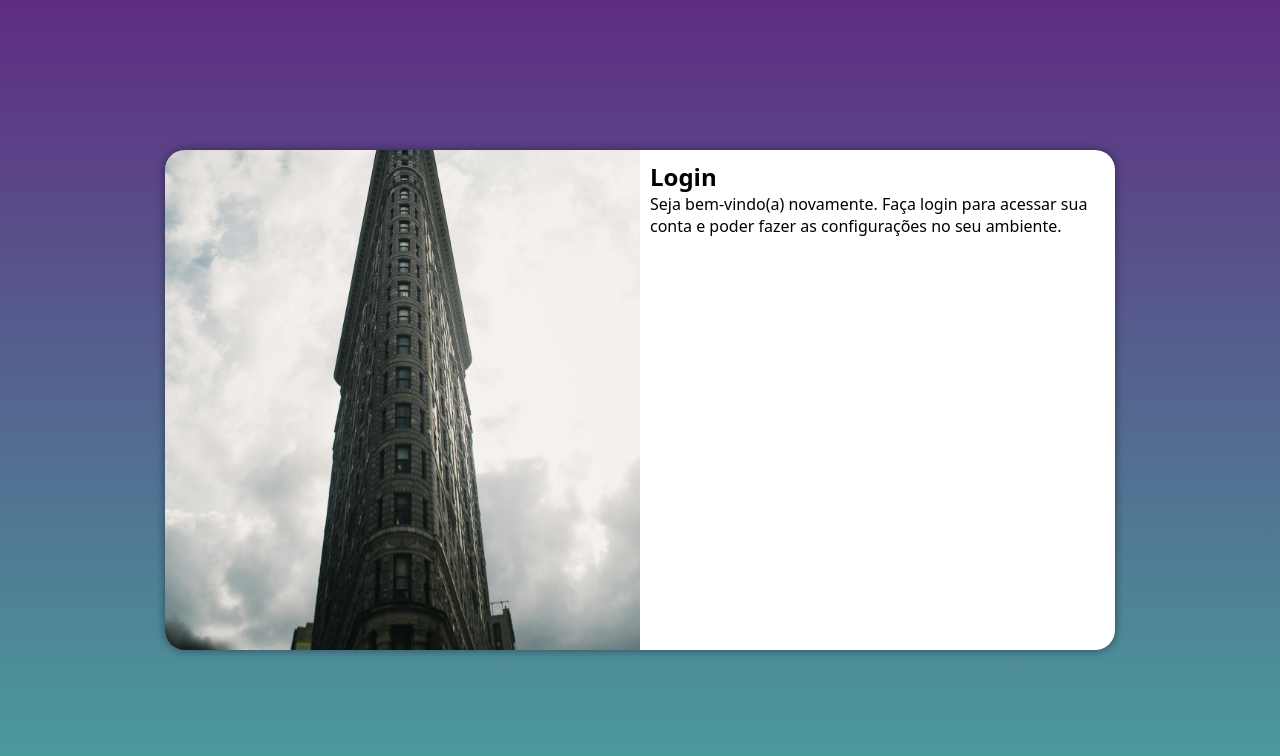
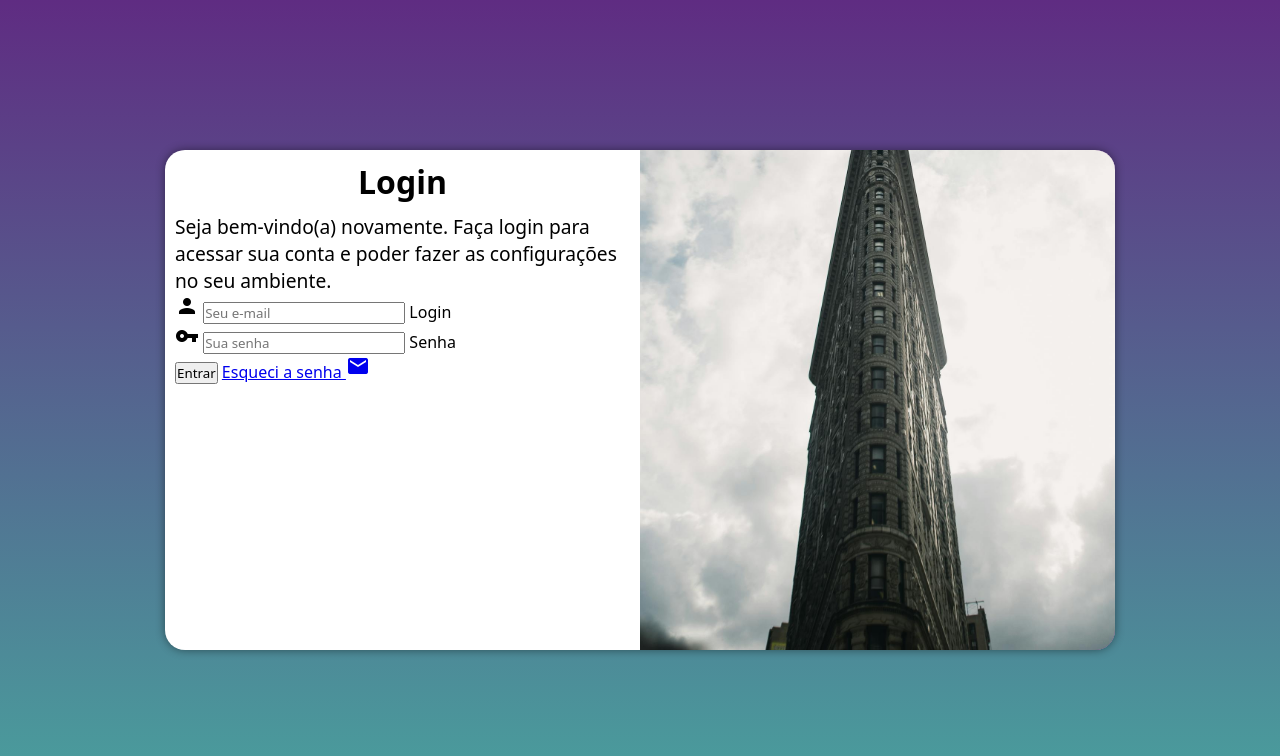
Before and after one commit to rafaelamaral-dev/projeto-login, a plain HTML site: page index.html in a window 1280 px wide. Drawn offline with Linux system fonts and the light colour scheme.

Commit message:
Adicionei o formulário

```diff
--- a/estilos/media-query.css
+++ b/estilos/media-query.css
@@ -46,13 +46,21 @@ Grandes telas: acima de 1200px
     }
 
     #login > #imagem {
-        float: left;
+        float: right;
         width: 50%;
         height: 100%;
     }
 
     #login > #formulario {
-        float: right;
+        float: left;
         width: 50%;
     }
+
+    #formulario > h1 {
+        font-size: 2em;
+    }
+
+    #formulario > p {
+    font-size: 1.2em;
 }
+}
--- a/estilos/style.css
+++ b/estilos/style.css
@@ -54,3 +54,12 @@ main {
     display: block;
     padding: 10px;
 }
+
+#formulario > h1 {
+    text-align: center;
+    margin-bottom: 10px;
+}
+
+#formulario > p {
+    font-size: 0.8em;
+}
--- a/index.html
+++ b/index.html
@@ -4,6 +4,7 @@
     <meta charset="UTF-8">
     <meta name="viewport" content="width=device-width, initial-scale=1.0">
     <title>Login</title>
+    <link href="https://fonts.googleapis.com/icon?family=Material+Icons" rel="stylesheet"> <!--Link que permite inserção de ícones. Fornecido pelo Material Icons Guide do Google.-->
     <link rel="stylesheet" href="estilos/style.css">
     <link rel="stylesheet" href="estilos/media-query.css">
 </head>
@@ -16,8 +17,19 @@
                 <div id="formulario">
                     <h1>Login</h1>
                     <p>Seja bem-vindo(a) novamente. Faça login para acessar sua conta e poder fazer as configurações no seu ambiente.</p>
-                    <form action="login.php" method="post">
-
+                    <form action="login.php" method="post" autocomplete="on">
+                        <div class="campo">
+                            <span id="burguer" class="material-icons">person</span>
+                            <input type="email" name="login" id="ilogin" placeholder="Seu e-mail" autocomplete="email" required maxlength="30">
+                            <label for="ilogin">Login</label>
+                        </div>
+                        <div class="campo">
+                            <span id="burguer" class="material-icons">vpn_key</span>
+                            <input type="password" name="senha" id="isenha" placeholder="Sua senha" autocomplete="current-password" required minlength="8" maxlength="20">
+                            <label for="isenha">Senha</label>
+                        </div>
+                        <input type="submit" value="Entrar">
+                        <a href="esqueci.html">Esqueci a senha <span id="burguer" class="material-icons">mail</span></a>
                     </form>
 
                 </div>
```
